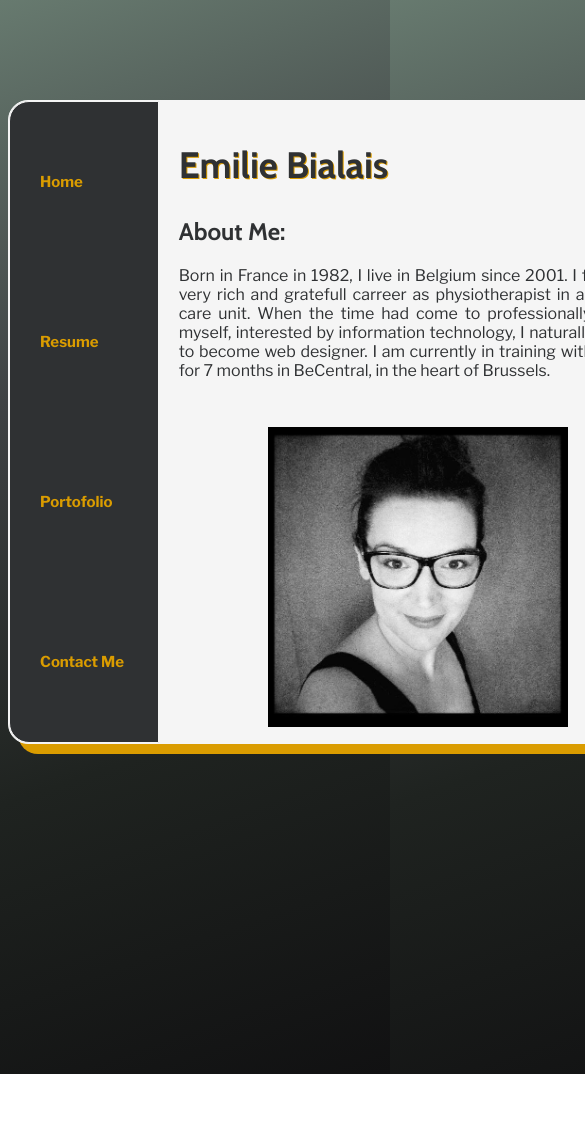
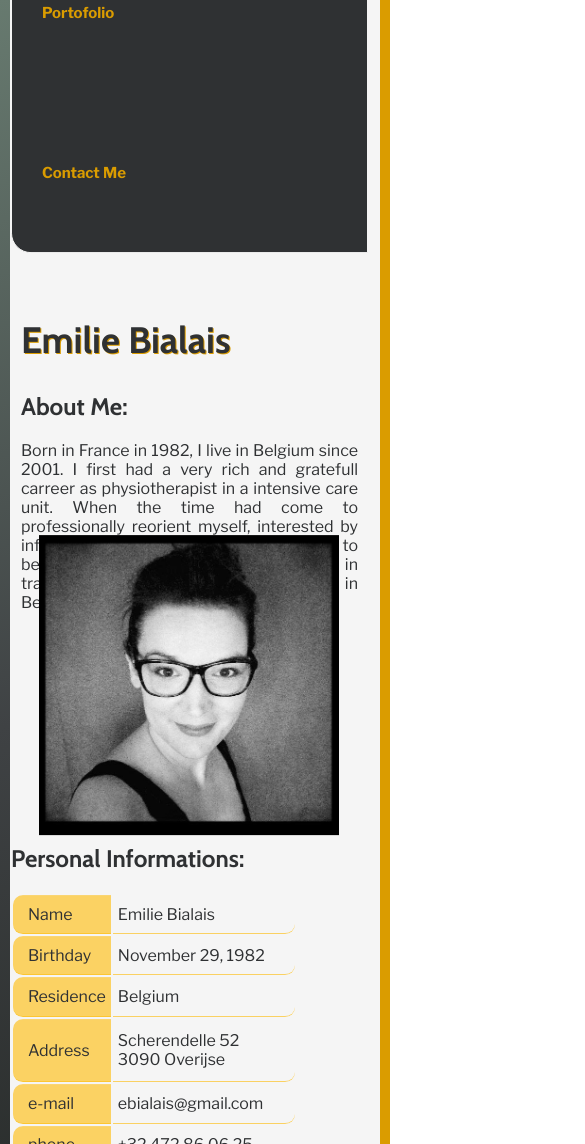
Before and after one commit to ebialais/VCard, a plain HTML site: page index.html in a window 390 px wide. Shown: the top 1144 px of the page, 585 px wide, since content can reach past the window. Before the commit the page ends 1074 px from the top, so only its background shows below. Drawn offline with nearby package versions, Linux system fonts and the light colour scheme.

Commit message:
add screenshot

```diff
--- a/index.html
+++ b/index.html
@@ -13,7 +13,7 @@
 <main class="gridcontainer">
 
     <!----------------- Menu ----------------------->
-    <aside id="menu">
+    <aside id="menu" class="col1">
         <ul>
             <li><a href="#About_Me" id="lien1"><strong>Home</strong></a></li>
             <li><a href="https://ebialais.github.io/Mon_CV/" target="_blank"><strong>Resume</strong></a></li>
@@ -25,7 +25,7 @@
 
 
 <!-- ---------------------- main section ------------------- -->
-    <section id="About_Me">
+    <section id="About_Me" class="col2">
 
         <h1><strong>Emilie Bialais</strong></h1>
         <h2>About Me:</h2>
@@ -34,14 +34,14 @@
 
     </section>
 
-    <div id="photo">
+    <div id="photo" class="col2">
 
         <img src="Me.png" alt="Ma photo">
 
     </div>
 
 <!-- ------------------------ left section --------------------- -->
-    <section id="Personnal_Info">
+    <section id="Personnal_Info" class="col3">
 
         <h2>Personal Informations:</h2>
         <table>
@@ -74,7 +74,7 @@
 
     </section>
 
-    <div id="social_links">
+    <div id="social_links" class="col3">
 
         <a href="https://www.facebook.com/emilie.bialais.3">
             <img src="https://upload.wikimedia.org/wikipedia/commons/thumb/f/ff/Facebook_logo_36x36.svg/768px-Facebook_logo_36x36.svg.png" alt="facebook">
--- a/style.css
+++ b/style.css
@@ -171,3 +171,26 @@ tr:hover {
     height: 7em;
 
 }
+
+/* ------- Responsive mobile phone ---------- */
+@media only screen and (max-width: 770px) {
+    .gridcontainer {
+        grid-template-areas:
+                                        "a a"
+                                        "b b"
+                                        "c c"
+                                        "d d";
+        grid-template-columns: 48% 48%;
+        grid-template-rows: 40% 15% 15% 30%;
+        grid-gap: 1%;
+        width: 99%
+    }
+
+    #menu ul {
+        height: 99%;
+    }
+    #menu li a {
+        height: 10%;
+    }
+
+}
```
Also changed, not shown: Screenshot.png (added).
